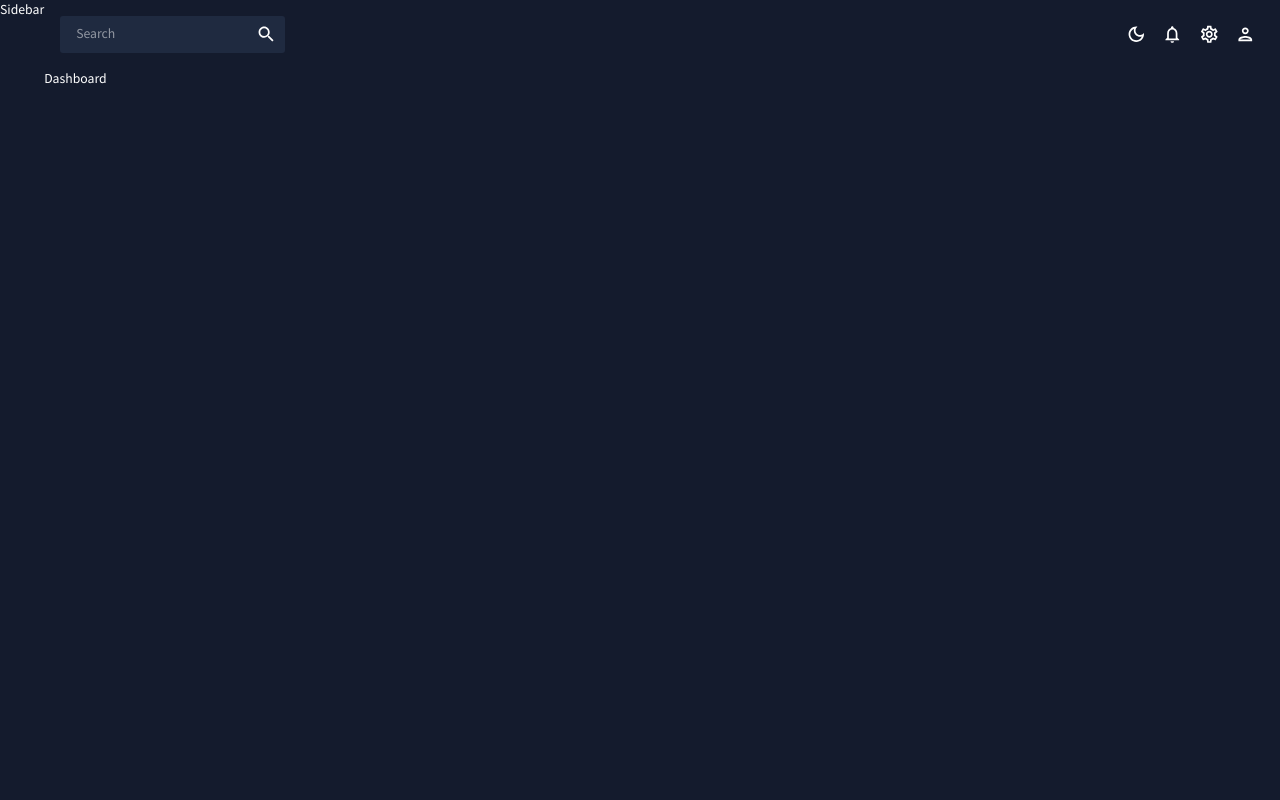
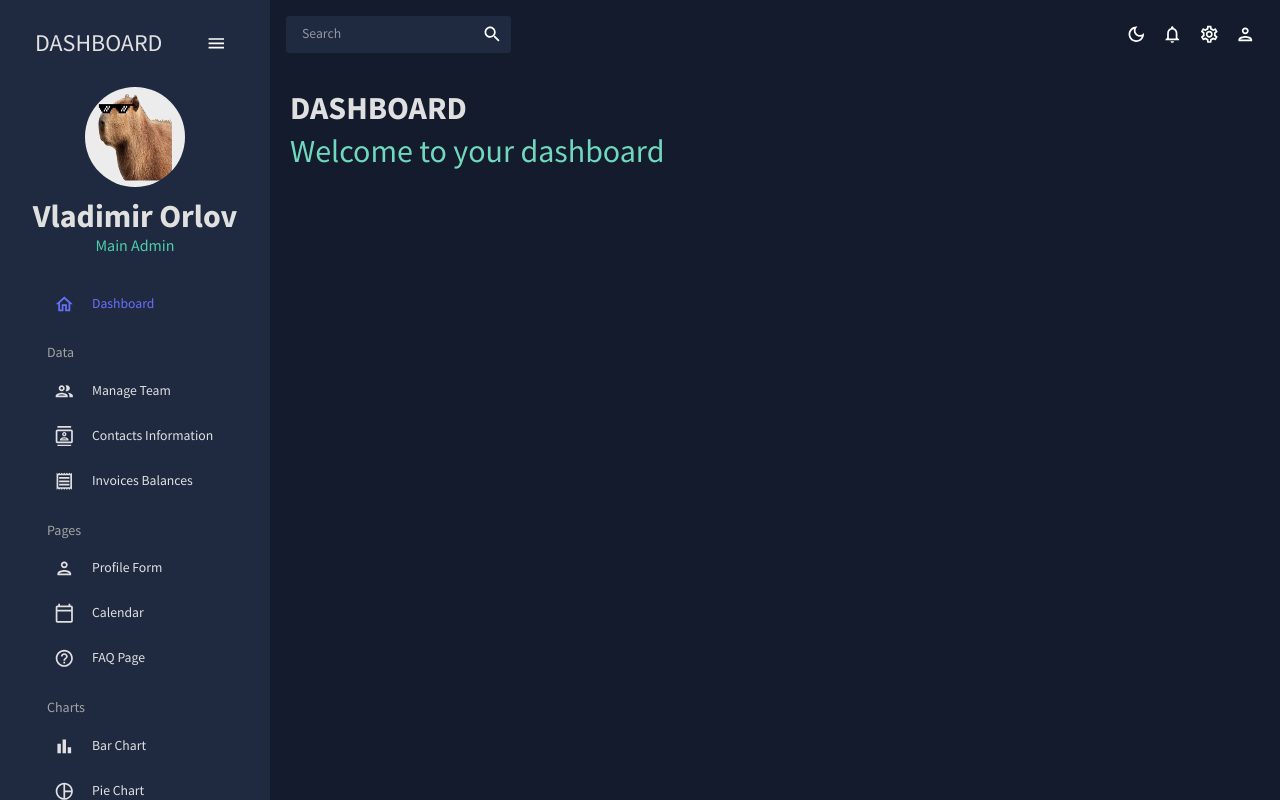
Before and after one commit to Satancrew/admin-dashboard-react, a React (Create React App) app in the folder react-admin/: page / in a window 1280 px wide. Built offline with nearby package versions, Linux system fonts and the light colour scheme.

Commit message:
feat: add sidebar

```diff
--- /dev/null
+++ b/react-admin/src/components/Header.jsx
@@ -0,0 +1,21 @@
+import { Typography, Box, useTheme } from '@mui/material';
+import { tokens } from '../theme';
+
+export const Header = ({ title, subtitle }) => {
+  const theme = useTheme();
+  const colors = tokens(theme.palette.mode);
+  return (
+    <Box mb="30px">
+      <Typography
+        variant="h2"
+        color={colors.grey[100]}
+        fontWeight="bold"
+        sx={{ mb: '5px' }}>
+        {title}
+      </Typography>
+      <Typography variant="h2" color={colors.greenAccent[400]}>
+        {subtitle}
+      </Typography>
+    </Box>
+  );
+};
--- a/react-admin/src/scenes/dashboard/index.jsx
+++ b/react-admin/src/scenes/dashboard/index.jsx
@@ -1,3 +1,12 @@
+import { Box } from '@mui/material';
+import { Header } from '../../components/Header';
+
 export const Dashboard = () => {
-  return <div>Dashboard</div>;
+  return (
+    <Box m="20px">
+      <Box display="flex" justifyContent="space-between" alignItems="center">
+        <Header title="DASHBOARD" subtitle="Welcome to your dashboard" />
+      </Box>
+    </Box>
+  );
 };
--- a/react-admin/src/scenes/global/Sidebar.jsx
+++ b/react-admin/src/scenes/global/Sidebar.jsx
@@ -1,3 +1,218 @@
+import { useState } from 'react';
+import { ProSidebar, Menu, MenuItem } from 'react-pro-sidebar';
+import { Box, IconButton, Typography, useTheme } from '@mui/material';
+import { Link } from 'react-router-dom';
+import { tokens } from '../../theme';
+import HomeOutlinedIcon from '@mui/icons-material/HomeOutlined';
+import PeopleOutlinedIcon from '@mui/icons-material/PeopleOutlined';
+import ContactsOutlinedIcon from '@mui/icons-material/ContactsOutlined';
+import ReceiptOutlinedIcon from '@mui/icons-material/ReceiptOutlined';
+import PersonOutlinedIcon from '@mui/icons-material/PersonOutlined';
+import CalendarTodayOutlinedIcon from '@mui/icons-material/CalendarTodayOutlined';
+import HelpOutlineOutlinedIcon from '@mui/icons-material/HelpOutlineOutlined';
+import BarChartOutlinedIcon from '@mui/icons-material/BarChartOutlined';
+import PieChartOutlineOutlinedIcon from '@mui/icons-material/PieChartOutlineOutlined';
+import TimelineOutlinedIcon from '@mui/icons-material/TimelineOutlined';
+import MenuOutlinedIcon from '@mui/icons-material/MenuOutlined';
+import MapOutlinedIcon from '@mui/icons-material/MapOutlined';
+import 'react-pro-sidebar/dist/css/styles.css';
+
+const Item = ({ title, to, icon, selected, setSelected }) => {
+  const theme = useTheme();
+  const colors = tokens(theme.palette.mode);
+  return (
+    <MenuItem
+      active={selected === title}
+      style={{
+        color: colors.grey[100],
+      }}
+      onClick={() => setSelected(title)}
+      icon={icon}>
+      <Typography>{title}</Typography>
+      <Link to={to} />
+    </MenuItem>
+  );
+};
+
 export const Sidebar = () => {
-  return <div>Sidebar</div>;
+  const theme = useTheme();
+  const colors = tokens(theme.palette.mode);
+  const [isCollapsed, setIsCollapsed] = useState(false);
+  const [selected, setSelected] = useState('Dashboard');
+
+  return (
+    <Box
+      sx={{
+        '& .pro-sidebar-inner': {
+          background: `${colors.primary[400]} !important`,
+        },
+        '& .pro-icon-wrapper': {
+          backgroundColor: 'transparent !important',
+        },
+        '& .pro-inner-item': {
+          padding: '5px 35px 5px 20px !important',
+        },
+        '& .pro-inner-item:hover': {
+          color: '#868dfb !important',
+        },
+        '& .pro-menu-item.active': {
+          color: '#6870fa !important',
+        },
+      }}>
+      <ProSidebar collapsed={isCollapsed}>
+        <Menu iconShape="square">
+          {/* LOGO AND MENU ICON */}
+          <MenuItem
+            onClick={() => setIsCollapsed(!isCollapsed)}
+            icon={isCollapsed ? <MenuOutlinedIcon /> : undefined}
+            style={{
+              margin: '10px 0 20px 0',
+              color: colors.grey[100],
+            }}>
+            {!isCollapsed && (
+              <Box
+                display="flex"
+                justifyContent="space-between"
+                alignItems="center"
+                ml="15px">
+                <Typography variant="h3" color={colors.grey[100]}>
+                  DASHBOARD
+                </Typography>
+                <IconButton onClick={() => setIsCollapsed(!isCollapsed)}>
+                  <MenuOutlinedIcon />
+                </IconButton>
+              </Box>
+            )}
+          </MenuItem>
+
+          {!isCollapsed && (
+            <Box mb="25px">
+              <Box display="flex" justifyContent="center" alignItems="center">
+                <img
+                  alt="profile-user"
+                  width="100px"
+                  height="100px"
+                  src={`../../assets/user.png`}
+                  style={{ cursor: 'pointer', borderRadius: '50%' }}
+                />
+              </Box>
+              <Box textAlign="center">
+                <Typography
+                  variant="h2"
+                  color={colors.grey[100]}
+                  fontWeight="bold"
+                  sx={{ m: '10px 0 0 0' }}>
+                  Vladimir Orlov
+                </Typography>
+                <Typography variant="h5" color={colors.greenAccent[500]}>
+                  Main Admin
+                </Typography>
+              </Box>
+            </Box>
+          )}
+
+          <Box paddingLeft={isCollapsed ? undefined : '10%'}>
+            <Item
+              title="Dashboard"
+              to="/"
+              icon={<HomeOutlinedIcon />}
+              selected={selected}
+              setSelected={setSelected}
+            />
+
+            <Typography
+              variant="h6"
+              color={colors.grey[300]}
+              sx={{ m: '15px 0 5px 20px' }}>
+              Data
+            </Typography>
+            <Item
+              title="Manage Team"
+              to="/team"
+              icon={<PeopleOutlinedIcon />}
+              selected={selected}
+              setSelected={setSelected}
+            />
+            <Item
+              title="Contacts Information"
+              to="/contacts"
+              icon={<ContactsOutlinedIcon />}
+              selected={selected}
+              setSelected={setSelected}
+            />
+            <Item
+              title="Invoices Balances"
+              to="/invoices"
+              icon={<ReceiptOutlinedIcon />}
+              selected={selected}
+              setSelected={setSelected}
+            />
+
+            <Typography
+              variant="h6"
+              color={colors.grey[300]}
+              sx={{ m: '15px 0 5px 20px' }}>
+              Pages
+            </Typography>
+            <Item
+              title="Profile Form"
+              to="/form"
+              icon={<PersonOutlinedIcon />}
+              selected={selected}
+              setSelected={setSelected}
+            />
+            <Item
+              title="Calendar"
+              to="/calendar"
+              icon={<CalendarTodayOutlinedIcon />}
+              selected={selected}
+              setSelected={setSelected}
+            />
+            <Item
+              title="FAQ Page"
+              to="/faq"
+              icon={<HelpOutlineOutlinedIcon />}
+              selected={selected}
+              setSelected={setSelected}
+            />
+
+            <Typography
+              variant="h6"
+              color={colors.grey[300]}
+              sx={{ m: '15px 0 5px 20px' }}>
+              Charts
+            </Typography>
+            <Item
+              title="Bar Chart"
+              to="/bar"
+              icon={<BarChartOutlinedIcon />}
+              selected={selected}
+              setSelected={setSelected}
+            />
+            <Item
+              title="Pie Chart"
+              to="/pie"
+              icon={<PieChartOutlineOutlinedIcon />}
+              selected={selected}
+              setSelected={setSelected}
+            />
+            <Item
+              title="Line Chart"
+              to="/line"
+              icon={<TimelineOutlinedIcon />}
+              selected={selected}
+              setSelected={setSelected}
+            />
+            <Item
+              title="Geography Chart"
+              to="/geography"
+              icon={<MapOutlinedIcon />}
+              selected={selected}
+              setSelected={setSelected}
+            />
+          </Box>
+        </Menu>
+      </ProSidebar>
+    </Box>
+  );
 };
```
Also changed, not shown: react-admin/public/assets/user.png (added), 1 other file (tests, documents, lock files or other folders).
